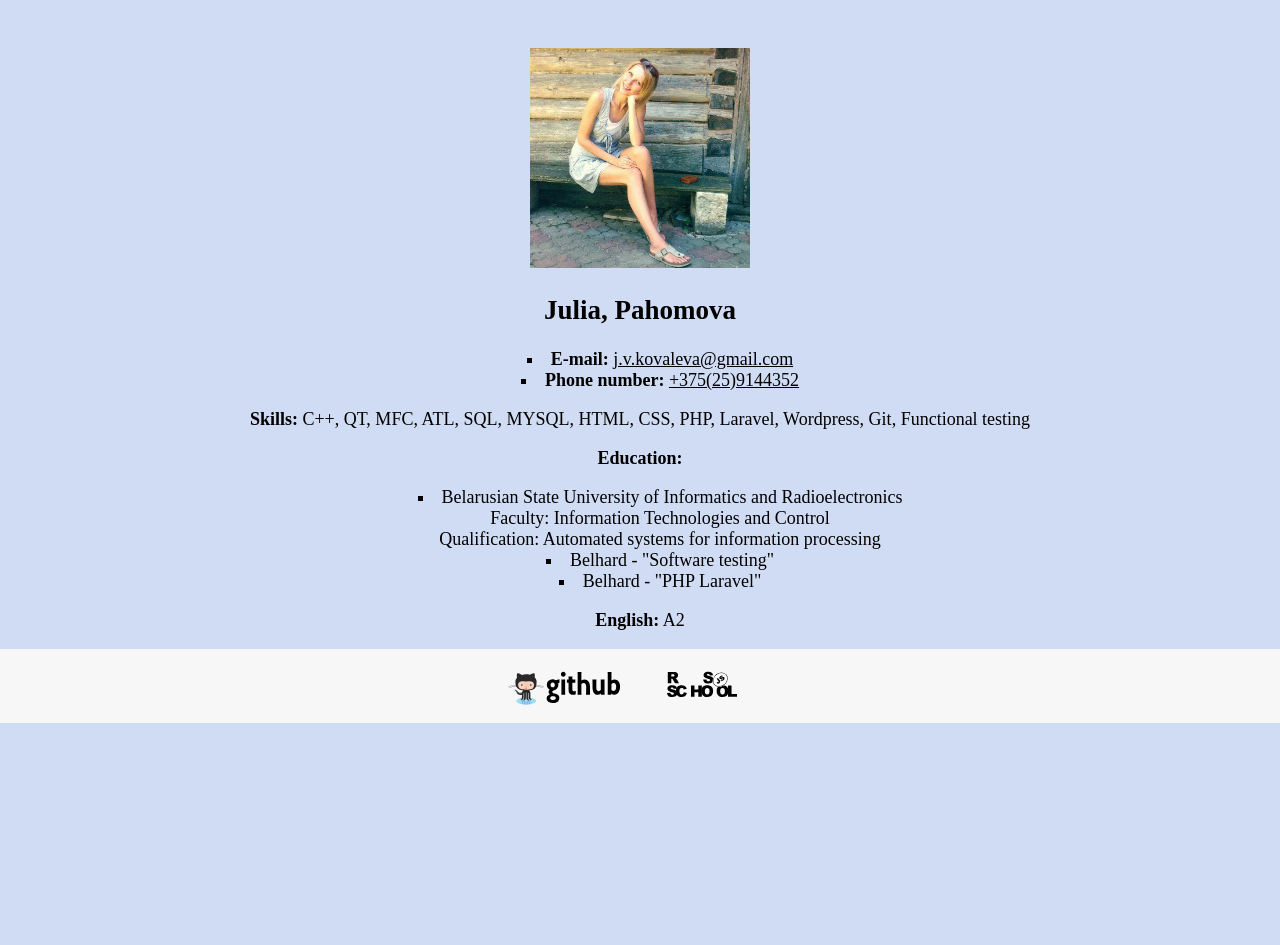
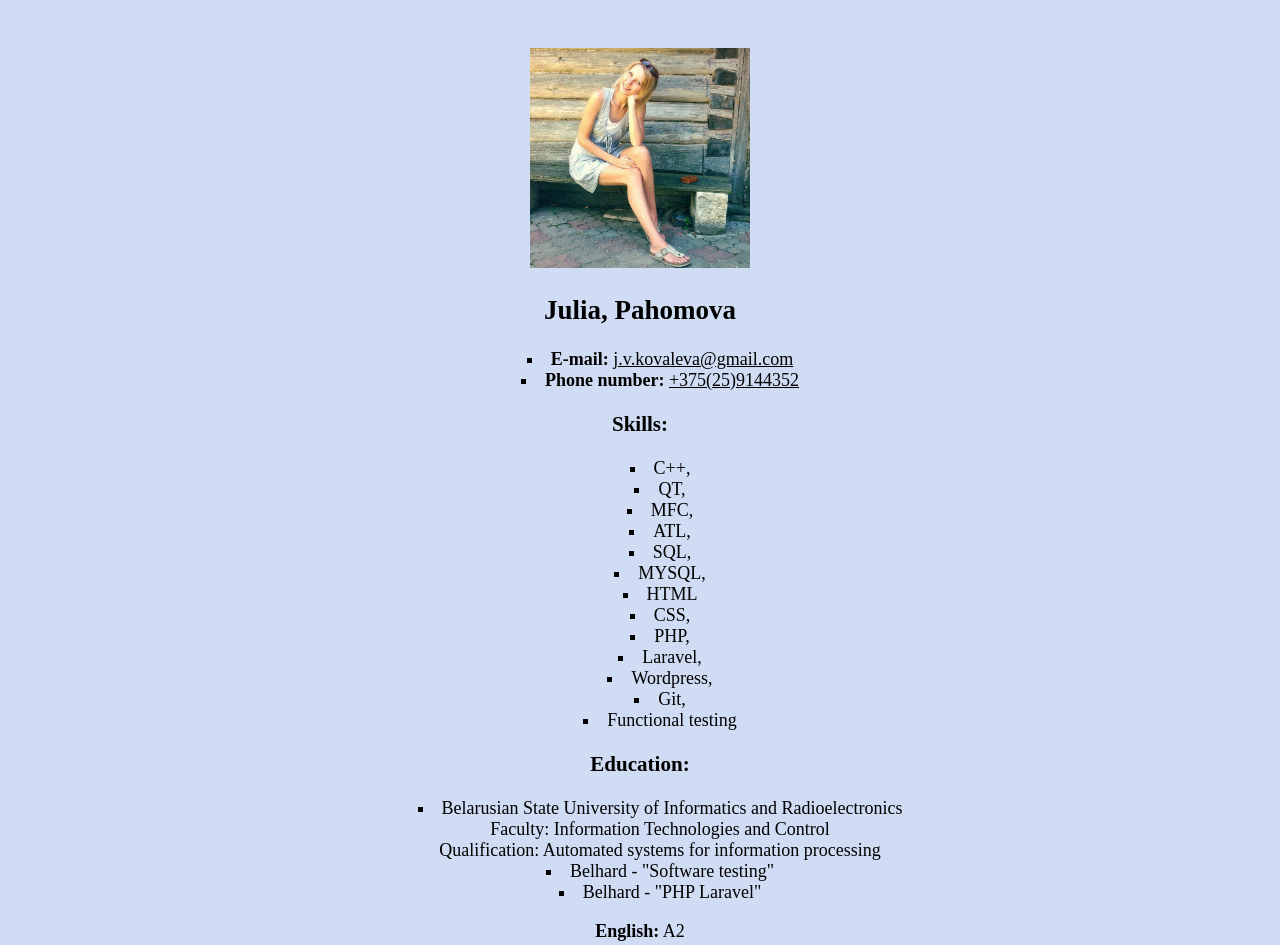
Before and after one commit to JuliaPahomova/rsschool-cv, a plain HTML site: page index.html in a window 1280 px wide. Shown: the top 945 px of the page. Before the commit the page ends 800 px from the top, so only its background shows below. Drawn offline with Linux system fonts and the light colour scheme.

Commit message:
feat: add skill

```diff
--- a/index.html
+++ b/index.html
@@ -1,21 +1,38 @@
 <!DOCTYPE html>
 <html lang="en">
-<head>
+<header>
     <meta charset="UTF-8">
 	 <meta name="viewport" content="width=device-width, initial-scale=1.0">
 	<link rel="stylesheet" href="style.css">
 	 <title>Curriculum Vitae (CV)</title>
-</head>
+</header>
 	 <body>
-		<div class="wrapper">
+		<main class="wrapper">
 	   		<img class="myphoto" src="photo.jpg" alt="Iam">
 	    	<h2>Julia, Pahomova</h2>
 			<ul>
 	    	<li class="list"><strong>E-mail: </strong><a href="mailto:j.v.kovaleva@gmail.com">j.v.kovaleva@gmail.com</a></li>
 			<li class="list"> <strong>Phone number:</strong> <a href="tel:+375259144352">+375(25)9144352</a></li>
 			</ul>
-			<p><strong>Skills:</strong> C++, QT, MFC, ATL, SQL, MYSQL, HTML, CSS, PHP, Laravel, Wordpress, Git, Functional testing</p>
-		    <strong>Education:</strong>
+			<section>
+			<h3>Skills:</h3>
+			<ul class="skills">
+				<li class="list">C++,</li>
+				<li class="list">QT,</li>
+				<li class="list"> MFC,</li>
+				<li class="list">ATL,</li>
+				<li class="list">SQL,</li>
+				<li class="list">MYSQL,</li>
+				<li class="list">HTML</li>
+				<li class="list">CSS,</li>
+				<li class="list"> PHP,</li>
+				<li class="list"> Laravel,</li>
+				<li class="list"> Wordpress,</li>
+				<li class="list"> Git,</li>
+				<li class="list"> Functional testing</li>
+			  </ul>
+			</section>
+		    <h3>Education:</h3>
 			<ul>
 				<li class="list">Belarusian State University of Informatics and Radioelectronics<br>
 			Faculty: Information Technologies and Control<br>
@@ -23,12 +40,12 @@
 				<li class="list">Belhard - "Software testing"</li>
 			 	<li class="list">Belhard - "PHP Laravel"</li>
 			</ul>
-			<p><strong>English:</strong> A2</p>
-		</div>
+			<aside><p><strong>English:</strong> A2</p></aside>
+		</main>
 			<footer class="footer">
 			<a  class="link" href="https://github.com/JuliaPahomova"><img src="github_logo_icon_168170.svg"
 				 alt="GitHub"></a>
-			<a  class="link" href= "https://rs.school/js/"><img src="rs_school_js.svg" width="70"
+			<a  class="link"href= "https://rs.school/js/"><img src="rs_school_js.svg" width="70"
 				height="70" alt="rs_school_js"></a>
 			</footer>
 
```
